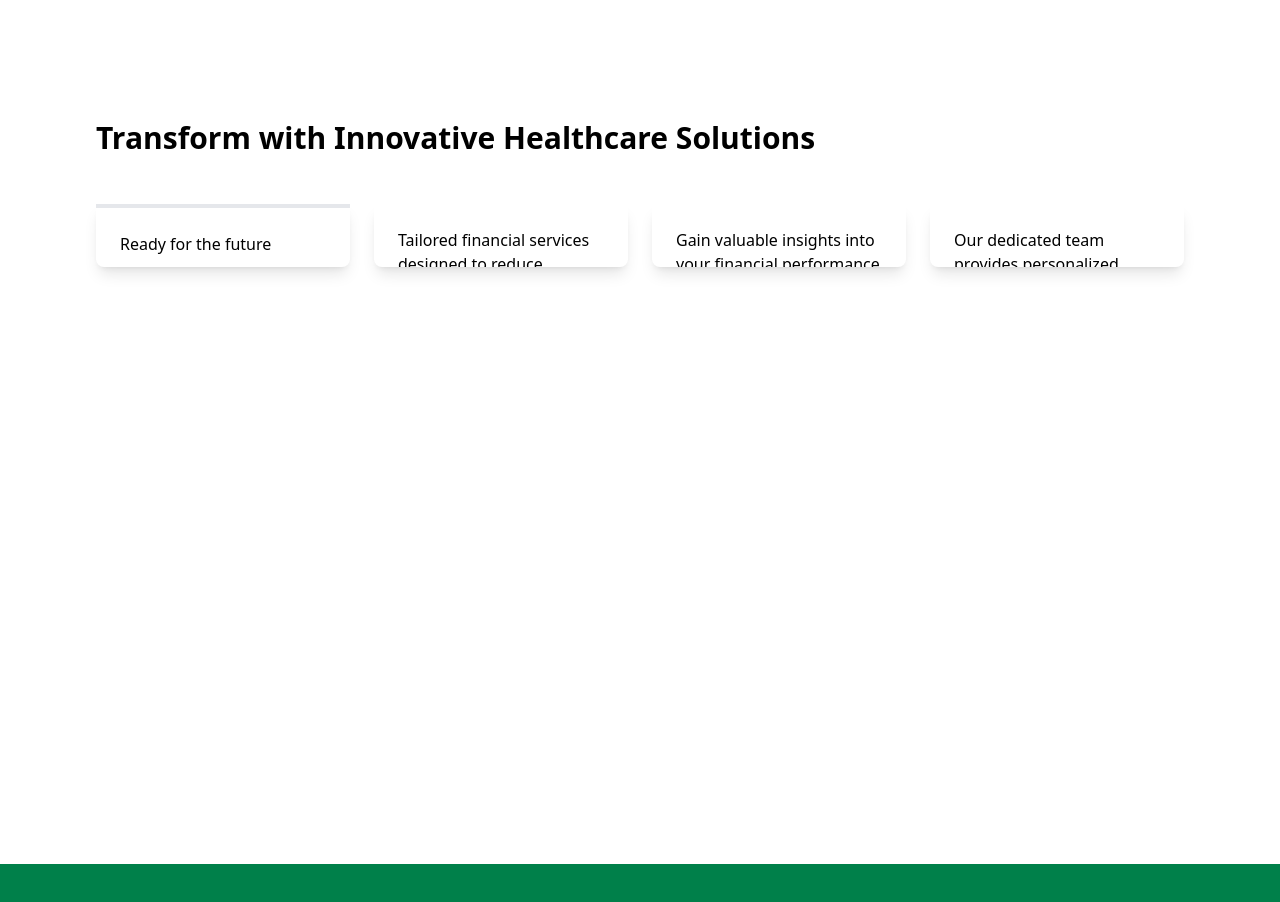
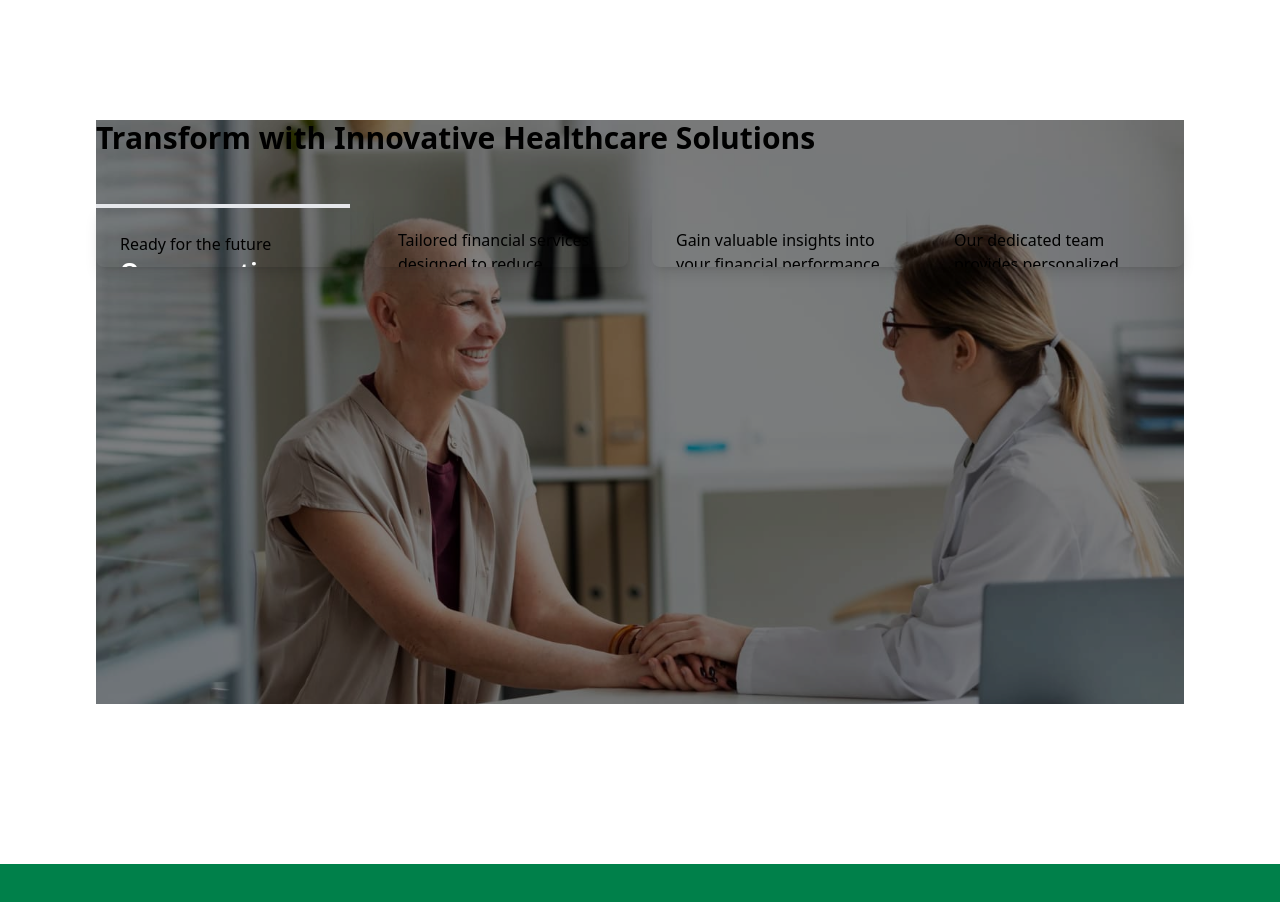
Before and after one commit to rorunsolu/Zoria-Healthcare, a React (Vite) app: page / in a window 1280 px wide. Shown: the part 840-1742 px from the top of the page. Built offline with nearby package versions, Linux system fonts and the light colour scheme.

Commit message:
majority of the section is done but I need to change the styles for the grid proprties and also the others for the cards themselves

```diff
--- a/src/components/Benefits.jsx
+++ b/src/components/Benefits.jsx
@@ -1,4 +1,26 @@
 const Benefits = () => {
+
+    const benefitCards = [
+        {
+            description: "Tailored financial services designed to reduce operational costs and improve your bottom line.",
+            title: "Electronic Health",
+            cardClass: "benefits__card flex flex-col justify-between items-start overflow-hidden rounded-lg bg-purple-500 p-6 shadow-lg",
+            id: "card-purple"
+        },
+        {
+            description: "Gain valuable insights into your financial performance with detailed.",
+            title: "Telehealth Services",
+            cardClass: "benefits__card flex flex-col justify-between items-start overflow-hidden rounded-lg bg-orange-500 p-6 shadow-lg",
+            id: "card-orange"
+        },
+        {
+            description: "Our dedicated team provides personalized financial assistance tailored to your company's needs.",
+            title: "Billing and Invoicing",
+            cardClass: "benefits__card flex flex-col justify-between items-start overflow-hidden rounded-lg bg-green-500 p-6 shadow-lg",
+            id: "card-green"
+        }
+    ];
+
     return (
         <section id="benefits">
             <div className="container benefits">
@@ -9,7 +31,9 @@ const Benefits = () => {
                 </div>
 
                 <div className="benefits__card-wrapper grid grid-rows-6 grid-cols-4 gap-6 w-full h-[500px]">
+
                     <article className="benefits__card flex flex-col justify-between items-start overflow-hidden rounded-b-lg shadow-lg p-6 border-t-4 border-green-500" id="card-image">
+                        <div className="absolute inset-0 -z-10 w-full h-full bg-cover bg-center brightness-50" style={{ backgroundImage: "url(/src/assets/benefits/benefits-image.jpg)" }}></div>
                         <div>
                             <p className="benefits__card-subtitle text-yellow-500">Ready for the future</p>
                             <h3 className="benefits__card-title text-2xl font-semibold leading-tight text-white">
@@ -22,50 +46,20 @@ const Benefits = () => {
                         </div>
                     </article>
 
-                    <article className="benefits__card flex flex-col justify-between items-start overflow-hidden rounded-lg bg-purple-500 p-6 shadow-lg" id="card-purple">
-                        <p className="benefits__card-description text-black">
-                            Tailored financial services designed to reduce operational costs and improve your bottom line.
-                        </p>
-
+                    {benefitCards.map((card, index) => (
+                        <article key={index} className="benefits__card flex flex-col justify-between items-start overflow-hidden rounded-lg bg-purple-500 p-6 shadow-lg" id={card.id}>
+                            <p className="benefits__card-description text-black">{card.description}</p>
                             <div className="benefits__card-bottom flex justify-between items-end w-full">
                                 <h3 className="benefits__card-title text-2xl font-semibold">
-                                Electronic <br /> Health
+                                    {card.title}
                                 </h3>
                                 <a className="benefits__card-link w-12 h-12 bg-green-500 rounded-full flex items-center justify-center hover:bg-green-600">
                                     <i className="ri-arrow-right-up-line text-2xl text-white"></i>
                                 </a>
                             </div>
                         </article>
+                    ))}
 
-                    <article className="benefits__card flex flex-col justify-between items-start overflow-hidden rounded-lg bg-orange-500 p-6 shadow-lg" id="card-orange">
-                        <p className="benefits__card-description text-black">
-                            Gain valuable insights into your financial performance with detailed.
-                        </p>
-
-                        <div className="benefits__card-bottom flex justify-between items-end w-full">
-                            <h3 className="benefits__card-title text-2xl font-semibold">
-                                Telehealth <br /> Services
-                            </h3>
-                            <a className="benefits__card-link w-12 h-12 bg-green-500 rounded-full flex items-center justify-center hover:bg-green-600">
-                                <i className="ri-arrow-right-up-line text-2xl text-white"></i>
-                            </a>
-                        </div>
-                    </article>
-
-                    <article className="benefits__card flex flex-col justify-between items-start overflow-hidden rounded-lg bg-green-500 p-6 shadow-lg" id="card-green">
-                        <p className="benefits__card-description text-black">
-                            Our dedicated team provides personalized financial assistance tailored to your company's needs.
-                        </p>
-
-                        <div className="benefits__card-bottom flex justify-between items-end w-full">
-                            <h3 className="benefits__card-title text-2xl font-semibold">
-                                Billing and <br /> Invoicing
-                            </h3>
-                            <a className="benefits__card-link w-12 h-12 bg-green-500 rounded-full flex items-center justify-center hover:bg-green-600">
-                                <i className="ri-arrow-right-up-line text-2xl text-white"></i>
-                            </a>
-                        </div>
-                    </article>
                 </div>
             </div>
         </section>
```
Lines whose indentation alone changed are shown as unchanged.
